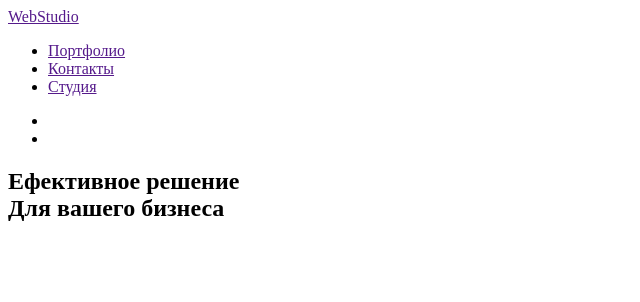
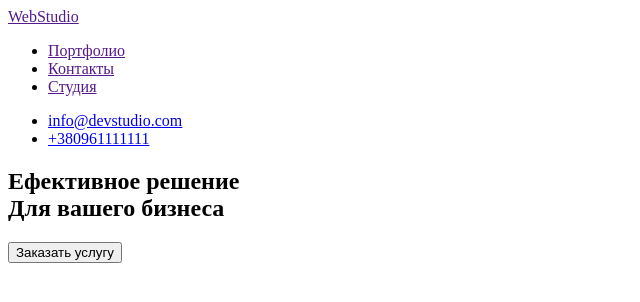
Before and after one commit to Dima272727/HW-1-desk, a plain HTML site: page index.html in a window 1280 px wide. Shown: the whole page, without its empty margins (0-640 px from the left). Drawn offline with Linux system fonts and the light colour scheme.

Commit message:
Update index.html

```diff
--- a/index.html
+++ b/index.html
@@ -2,6 +2,7 @@
 <html lang="ru">
 <head>
 	<meta charset="utf-8">
+	<meta http-equiv="X-UA-Compatible" content="IE=edge">
 	<meta name="viewport" content="width=device-width, initial-scale=1">
 	<title>homework#1</title>
 </head>
@@ -18,8 +19,8 @@
 		</nav>
 		<div>
 			<ul>
-				<li><a href="mailto:info@devstudio.com" class="contact-link"></a></li>
-				<li><a href="tel:+38096111111" class="contact-link"+38 096 111 11 11></a></li>
+				<li><a href="mailto:info@devstudio.com" class="contact-link">info@devstudio.com</a></li>
+				<li><a href="tel:+38096111111" class="contact-link">+380961111111</a></li>
 			</ul>
 		</div>
 	</header>
@@ -34,7 +35,19 @@
 
 				</h1>
 
+				<button type="button">
+					Заказать услугу
+				</button>
+
 		 </section>
+
+		 <!--Особености features-->
+		 <section>
+
+
+		 </section>
+
+
 
 
 		</body>
```
